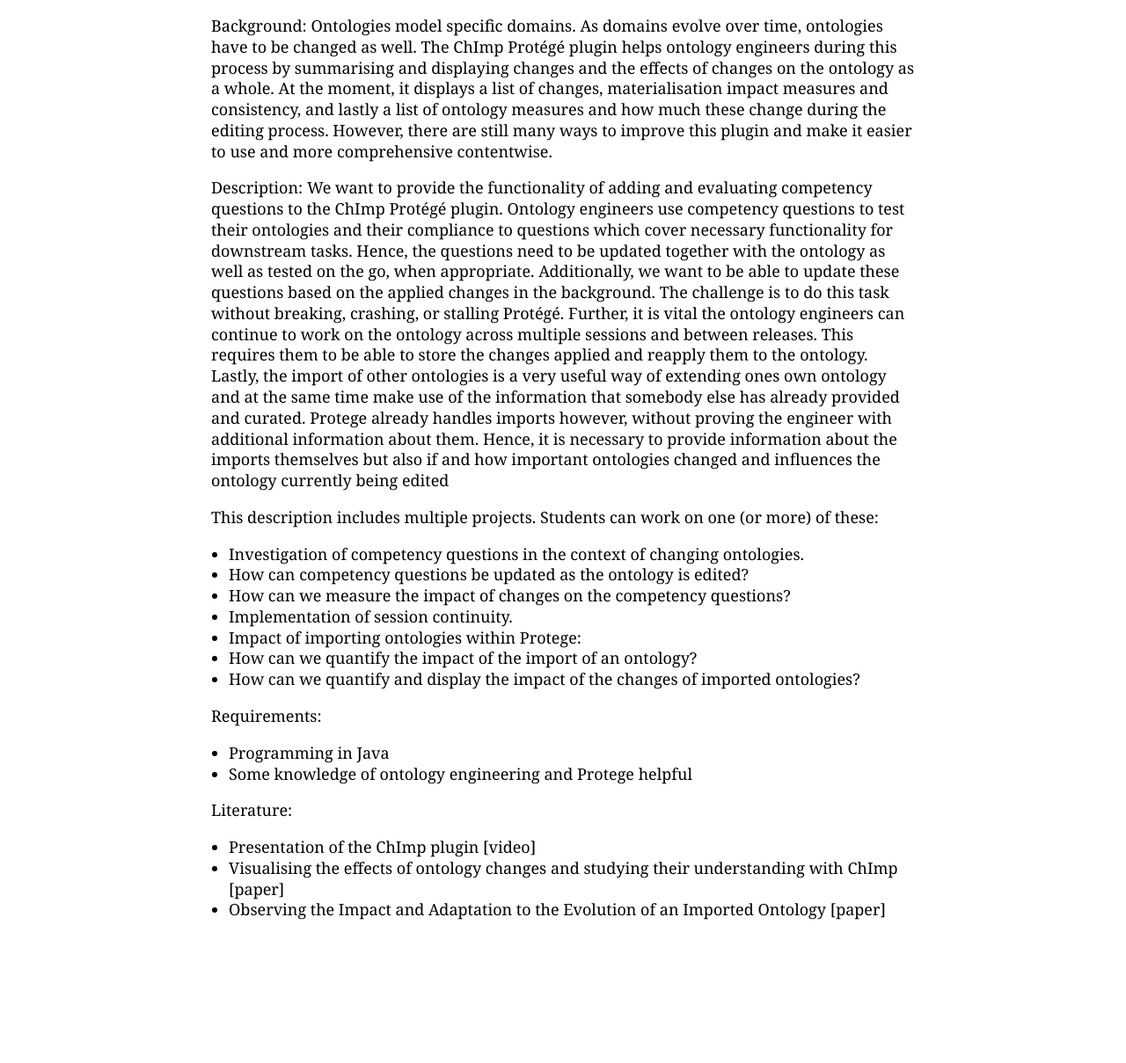
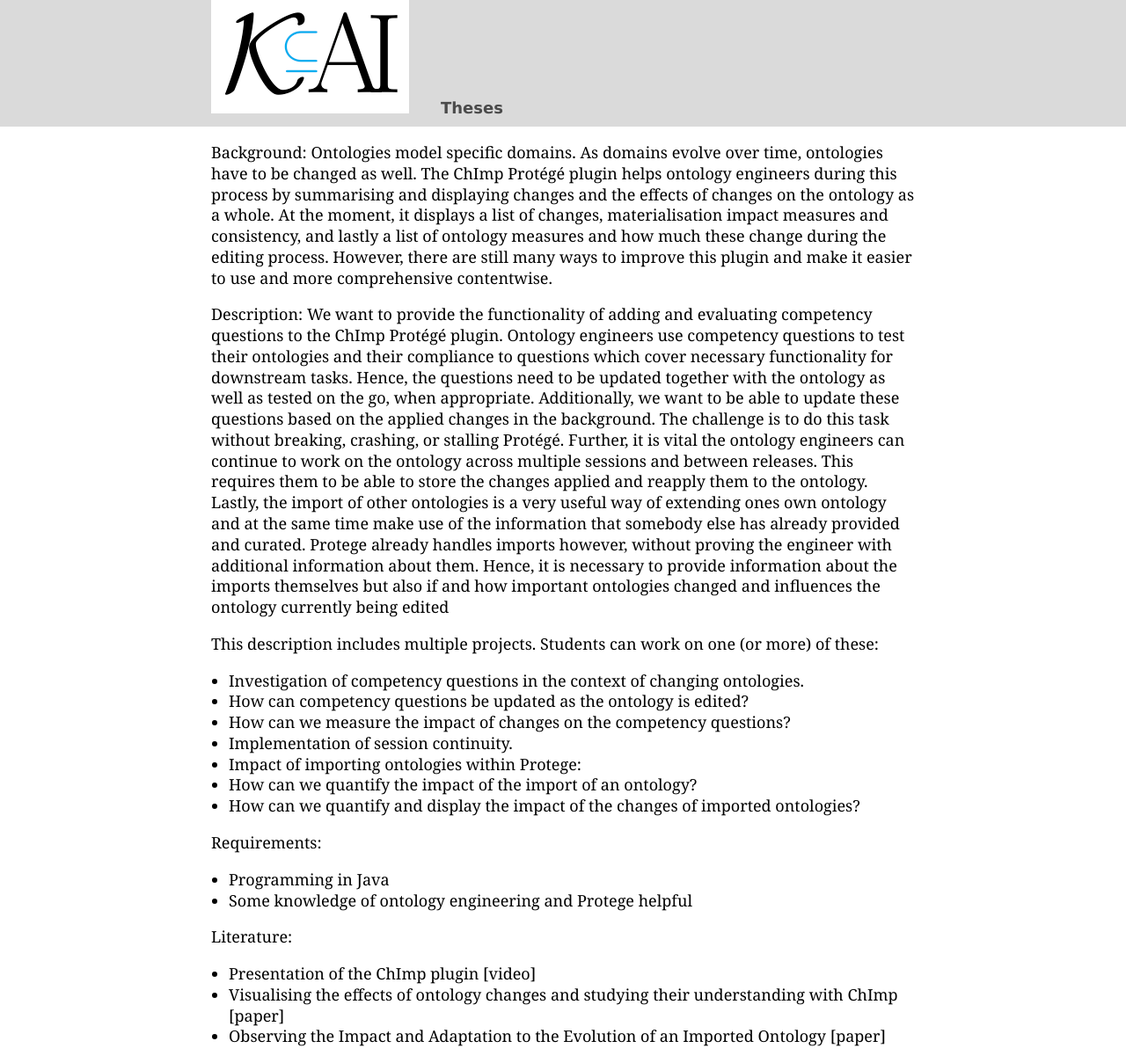
Before and after one commit to kai-vu/site, a Jekyll site: the page built from theses/chimp.md, in a window 1280 px wide. Shown: the whole page at 88% size. Built offline with Jekyll 4.4.1, drawn with Linux system fonts in a browser that asks for light colours; our own code applies the rules of GitHub Pages for plain Markdown files; before the commit the page ends 1065 px from its top, so only the background shows below that.

Commit message:
navigation for individual theses broken

```diff
--- a/theses/_layouts/default.html
+++ b/theses/_layouts/default.html
@@ -24,10 +24,7 @@
 
   </head>
   <body id="body">
-    <nav><ul>
-      <li><a href="https://kai.cs.vu.nl/"> <img src="../../images/logos/KAI_logo_small.png" alt="KAI" /></a></li>
-      <li><a href="https://kai.cs.vu.nl/theses/">&lt;-- Theses</a></li>
-    </ul></nav>
+
 
     {{ content }}
 
--- a/theses/chimp.md
+++ b/theses/chimp.md
@@ -1,6 +1,12 @@
 ---
 title: ChImp 2.0
 ---
+
+<nav><ul>
+    <li><a href="https://kai.cs.vu.nl/"> <img src="../../images/logos/KAI_logo_small.png" alt="KAI" /></a></li>
+    <li><a href="https://kai.cs.vu.nl/theses/">Theses</a></li>
+</ul></nav>
+
 
 Background:
 Ontologies model specific domains. As domains evolve over time, ontologies have to be changed as well. The ChImp Protégé plugin helps ontology engineers during this process by summarising and displaying changes and the effects of changes on the ontology as a whole. At the moment, it displays a list of changes, materialisation impact measures and consistency, and lastly a list of ontology measures and how much these change during the editing process. However, there are still many ways to improve this plugin and make it easier to use and more comprehensive contentwise.
--- a/theses/style.css
+++ b/theses/style.css
@@ -75,7 +75,7 @@
 }
 
 nav ul li a {
-	/* color: #777777cc; */
+	color: #4b4b4b;
 	font-weight: bold;
 	text-decoration: none;
 }
```
Also changed, not shown: theses/index.md (+1 -1 lines).
